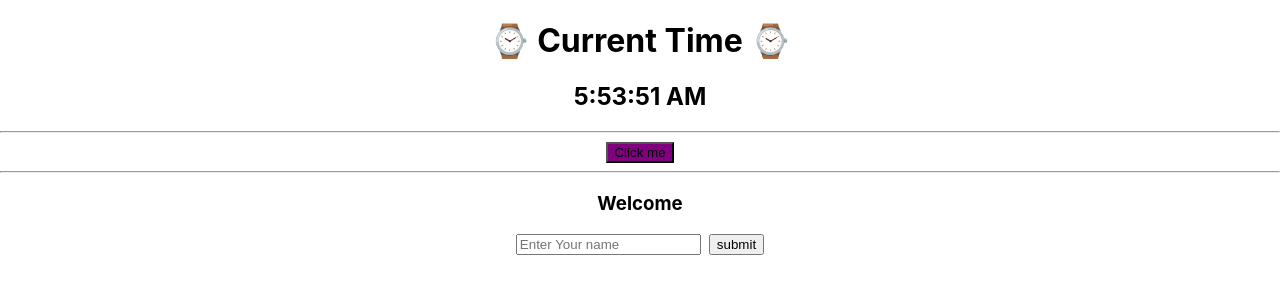
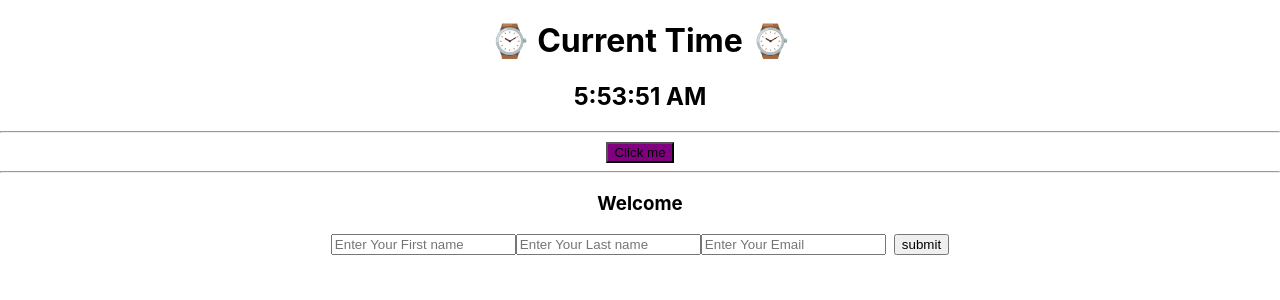
Before and after one commit to kapil23102002/learn-react, a React (Create React App) app: page / in a window 1280 px wide. Shown: the top 300 px of the page. Built offline with nearby package versions, Linux system fonts and the light colour scheme.

Commit message:
handle more than one inputs

```diff
--- a/src/components/form/Form.js
+++ b/src/components/form/Form.js
@@ -1,28 +1,58 @@
 import React, { useState } from "react";
 
 const Form = () => {
-  const [name, setName] = useState("");
-  const [fullName, setFullName] = useState(name);
+  const [fullName, setFullName] = useState({
+    fname: "",
+    lname: "",
+    email: "",
+  });
   const changeHandle = (e) => {
-    const name = e.target.value;
-    setName(name);
+    const { name, value } = e.target;
+    setFullName((preValue) => {
+      return {
+        ...preValue,
+        [name]: value,
       };
-  const onSumbit = () => {
-    setFullName(name);
+    });
+  };
+  const onSumbit = (e) => {
+    // setFullName("");
+    e.preventDefault();
+    alert("fgh");
   };
 
   return (
     <div>
-      <h3>Welcome {fullName}</h3>
+      <h3>
+        Welcome {fullName.fname} {fullName.lname}{" "}
+      </h3>
+      {fullName.email}
+      <form onSubmit={onSumbit}>
         <input
           type="text"
           onChange={changeHandle}
-        placeholder="Enter Your name"
-        value={name}
+          name="fname"
+          placeholder="Enter Your First name"
+          value={fullName.fname}
         ></input>
-      <button style={{ marginLeft: "8px" }} onClick={onSumbit}>
+        <input
+          type="text"
+          onChange={changeHandle}
+          placeholder="Enter Your Last name"
+          name="lname"
+          value={fullName.lname}
+        ></input>
+        <input
+          type="email"
+          onChange={changeHandle}
+          placeholder="Enter Your Email"
+          name="email"
+          value={fullName.email}
+        ></input>
+        <button type="submit" style={{ marginLeft: "8px" }}>
           submit
         </button>
+      </form>
     </div>
   );
 };
```
Lines whose indentation alone changed are shown as unchanged.
